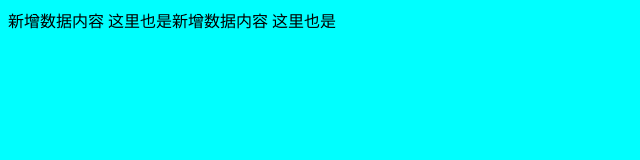
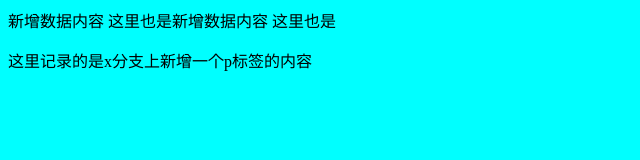
Before and after one commit to AlierQ/GitTest, a plain HTML site: page index.html in a window 1280 px wide. Shown: the whole page, without its empty margins (0-640 px from the left). Drawn offline with Linux system fonts and the light colour scheme.

Commit message:
这里是在x分支上新增的一个p标签

```diff
--- a/index.html
+++ b/index.html
@@ -13,6 +13,9 @@
     新增数据内容
     这里也是新增数据内容
     这里也是
+    <p>
+        这里记录的是x分支上新增一个p标签的内容
+    </p>
 </body>
 
 </html>
```
